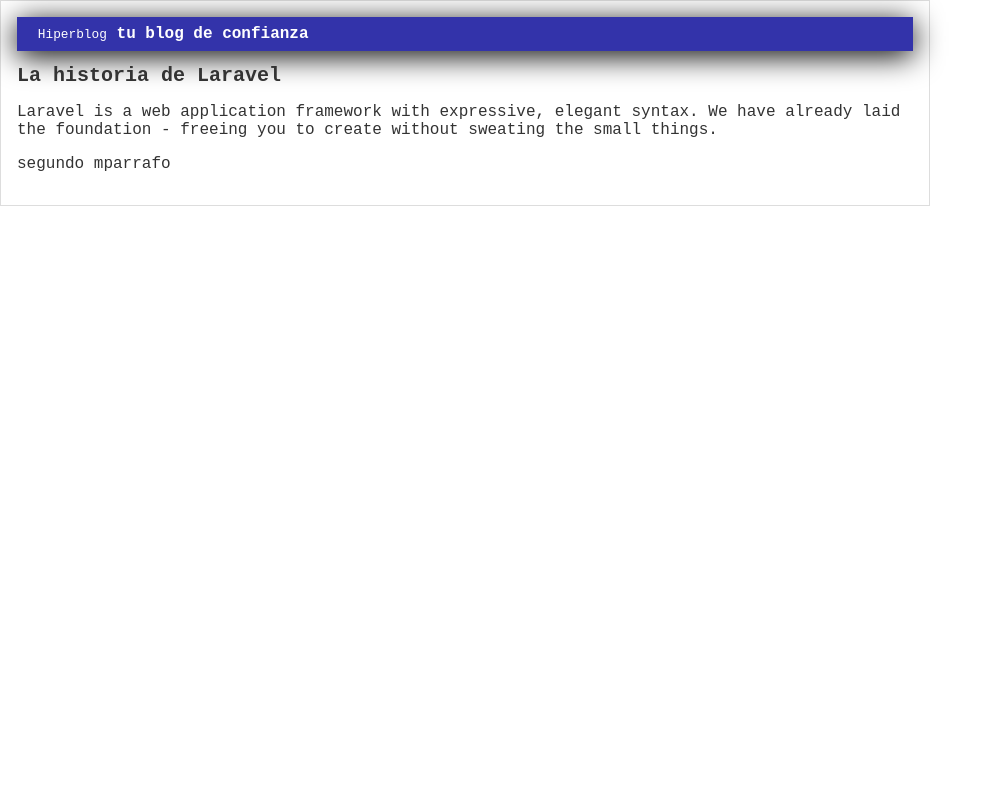
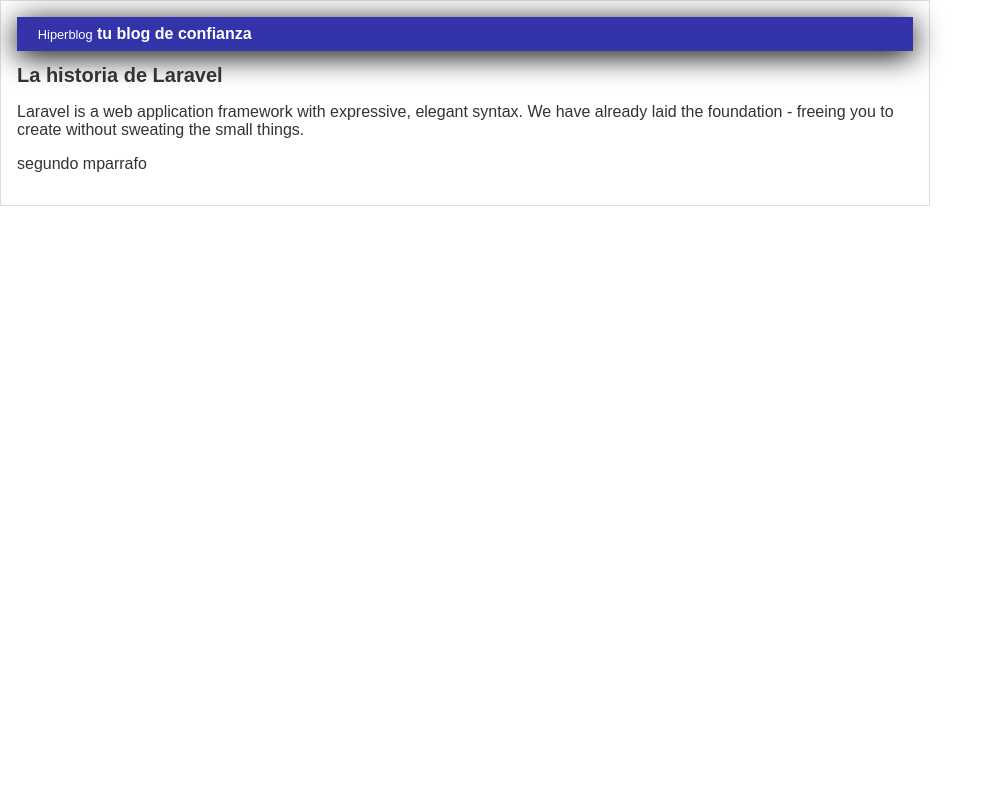
Before and after one commit to saavedraphp/practica_git, a PHP site: page /blogpost.html in a window 1280 px wide. Shown: the whole page, without its empty margins (0-998 px from the left). Run offline with PHP 8.4, Linux system fonts and the light colour scheme.

Commit message:
volvi a una topografia

```diff
--- a/css/css.css
+++ b/css/css.css
@@ -1,7 +1,7 @@
 body
 {
     text-align: center;
-    font-family:'Courier New', Courier, monospace;
+    font-family:Arial, Helvetica, sans-serif;
     font-size: 16px;
     color: #333;
     margin: 0;
```
